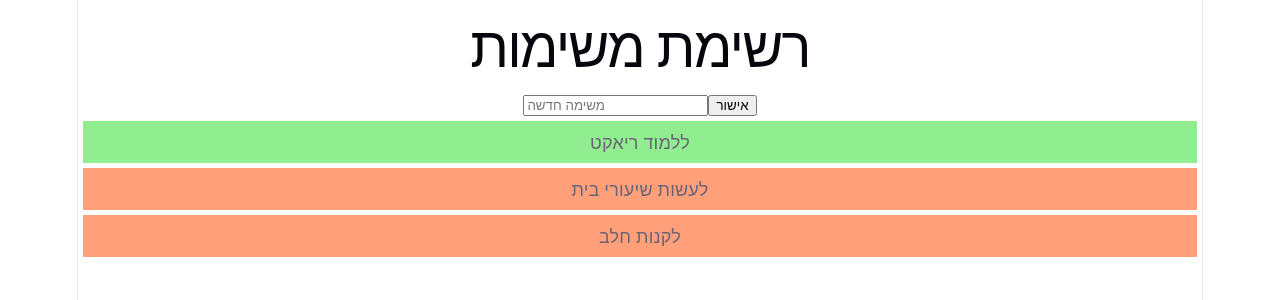
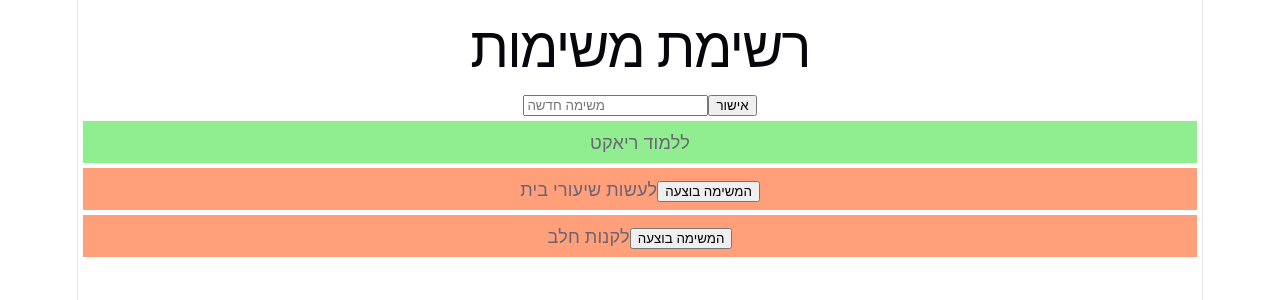
Before and after one commit to Hadas-Codes/todo-list-app-v2, a React (Vite) app: page / in a window 1280 px wide. Shown: the top 300 px of the page. Built offline with nearby package versions, Linux system fonts and the light colour scheme.

Commit message:
step 5: mark done

```diff
--- a/src/components/TodoItem/TodoItem.jsx
+++ b/src/components/TodoItem/TodoItem.jsx
@@ -2,12 +2,13 @@ function getColor(isDone) {
   return isDone ? 'lightgreen' : 'lightsalmon'
 }
 
-function TodoItem({ todo }) {
-  const { title, isDone } = todo
+function TodoItem({ todo, onDone }) {
+  const { id, title, isDone } = todo
 
   return (
     <div style={{ backgroundColor: getColor(isDone), margin: '5px', padding: '8px' }}>
       {title}
+      {!isDone && <button onClick={() => onDone(id)}>המשימה בוצעה</button>}
     </div>
   )
 }
--- a/src/components/TodoList/TodoList.jsx
+++ b/src/components/TodoList/TodoList.jsx
@@ -14,12 +14,20 @@ function TodoList() {
     setTodos([...todos, newTodo])
   }
 
+  function markDone(id) {
+  setTodos(
+    todos.map((todo) =>
+      todo.id === id ? { ...todo, isDone: true } : todo
+    )
+  )
+}
+
   return (
     <div>
       <h1>רשימת משימות</h1>
       <TodoForm onAdd={addTodo} />
       {todos.map((todo) => (
-        <TodoItem key={todo.id} todo={todo} />
+        <TodoItem key={todo.id} todo={todo}  onDone={markDone}/>
       ))}
     </div>
   )
```
